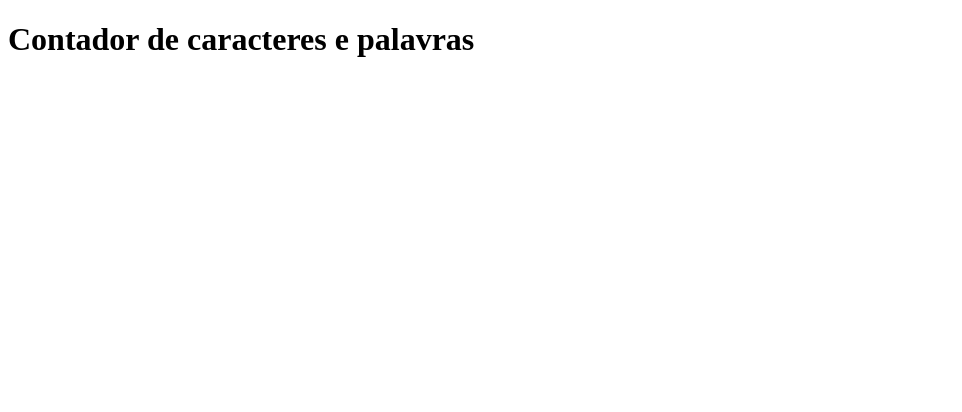
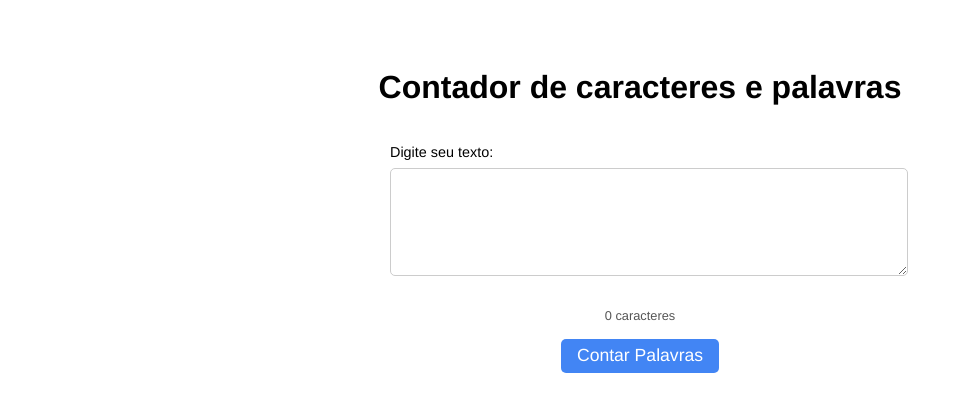
Before and after one commit to richarddedeus/contador-caracteres-e-palavras, a plain HTML site: page index.html in a window 1280 px wide. Shown: the whole page, without its empty margins (0-962 px from the left). Drawn offline with Linux system fonts and the light colour scheme.

Commit message:
estilos finalizado

```diff
--- a/index.html
+++ b/index.html
@@ -11,6 +11,12 @@
 <body>
     <div class="container">
         <h1>Contador de caracteres e palavras</h1>
+        <div class="field">
+            <label for="input">Digite seu texto:</label>
+            <textarea name="input" id="input"  rows="5"></textarea>
+        </div>
+        <div class="counter">0 caracteres</div>
+        <button id="toggle">Contar Palavras</button>
     </div>
 </body>
 </html>
--- a/style.css
+++ b/style.css
@@ -0,0 +1,52 @@
+*{
+    font-family: Helvetica, sans-serif;
+}
+
+.container{
+    display: flex;
+    flex-direction: column;
+    margin-top: 3rem;
+    align-items: center;
+    gap: 1rem;
+}
+
+.field{
+    width: 500px;
+    margin-bottom: 1rem;
+    display: flex;
+    flex-direction: column;
+    gap: 0.5rem;
+}
+
+label{
+    font-size: 0.9rem;
+}
+
+textarea{
+    width: 100%;
+    font-size: 1rem;
+    padding: 0.5rem;
+    border-radius: 5px;
+    border: 1px solid #ccc;
+}
+
+.counter{
+    font-size: 0.8rem;
+    color:#555;
+
+}
+
+#toggle{
+    background-color: #4285f4;
+    color: #fff;
+    font-size: 1.1rem;
+    padding: 0.4rem 1rem;
+    border-radius: 5px;
+    border: none;
+    cursor: pointer;
+    transition: .3s;
+}
+
+#toggle:hover{
+    background-color: #0069d9;
+}
```
